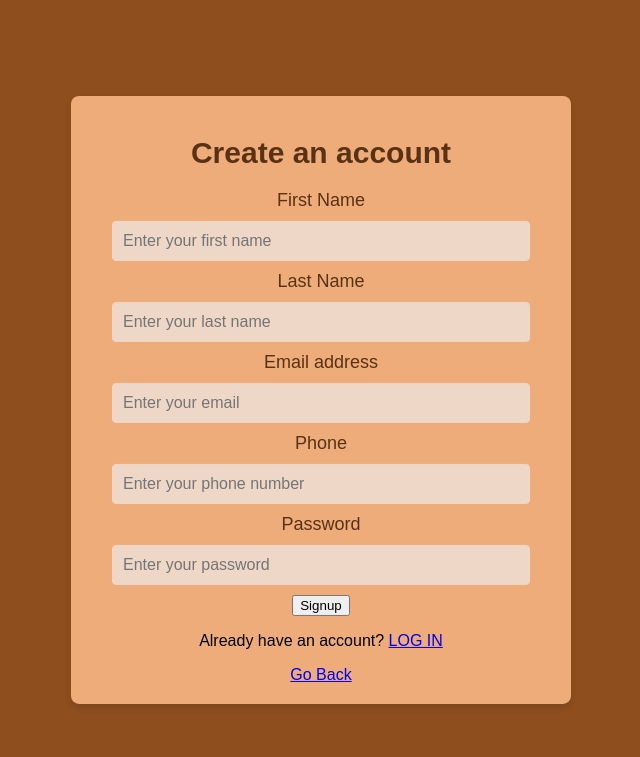
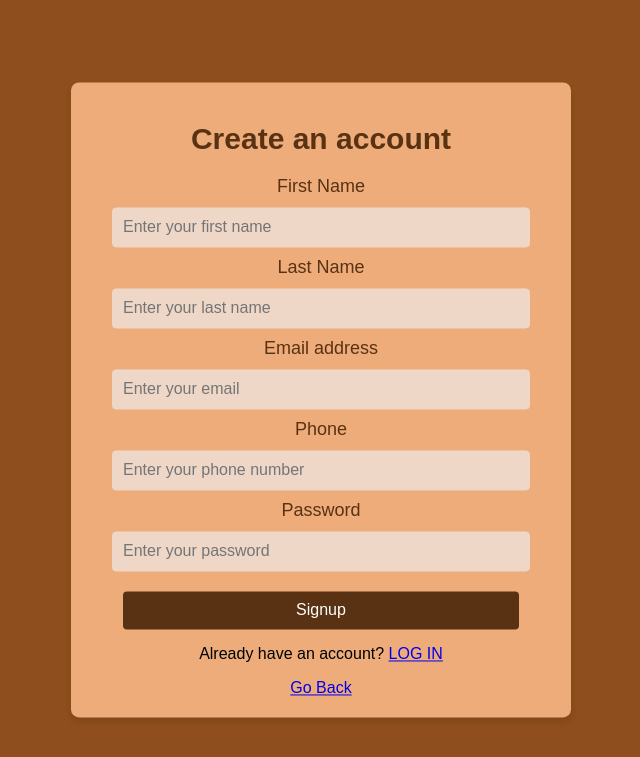
Before and after one commit to valzza/library, a PHP site: page /login.html in a window 1280 px wide. Shown: the top 757 px of the page, without its empty margins (319-959 px from the left). Run offline with PHP 8.4, Linux system fonts and the light colour scheme.

Commit message:
Update style.css

```diff
--- a/style.css
+++ b/style.css
@@ -314,7 +314,18 @@ textarea {
   font-size: 18px;
   color: #593213;
 }
-
+/* Butoni Login */
+.login-btn {
+  width: 90%;
+  padding: 10px;
+  background-color: #593213;
+  color: #ffffff;
+  border: none;
+  border-radius: 4px;
+  font-size: 16px;
+  cursor: pointer;
+  margin-top: 10px;
+}
 /* Footer */
 footer {
   background-color: #333;
```
